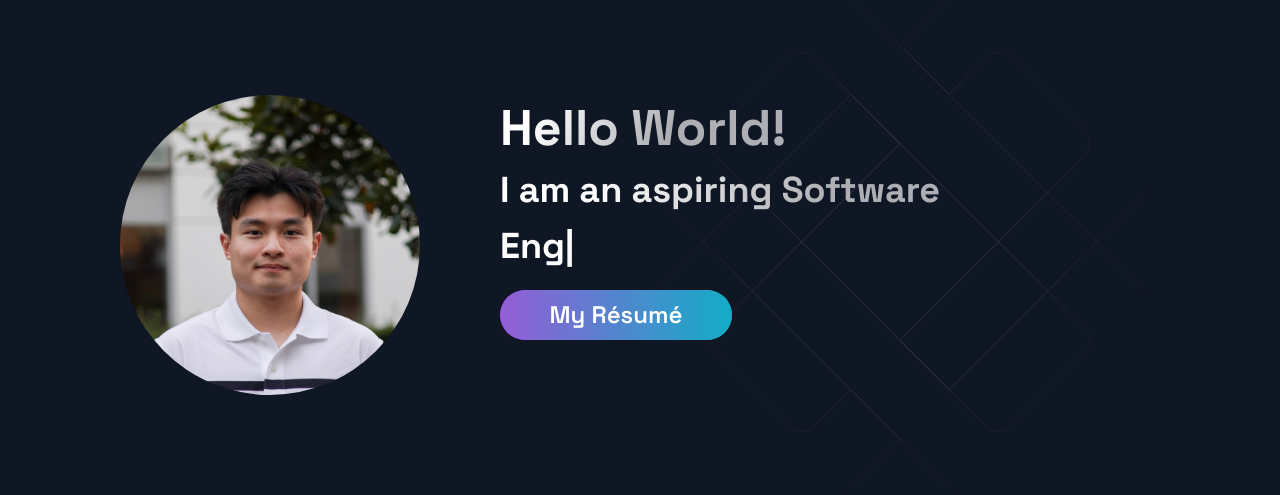
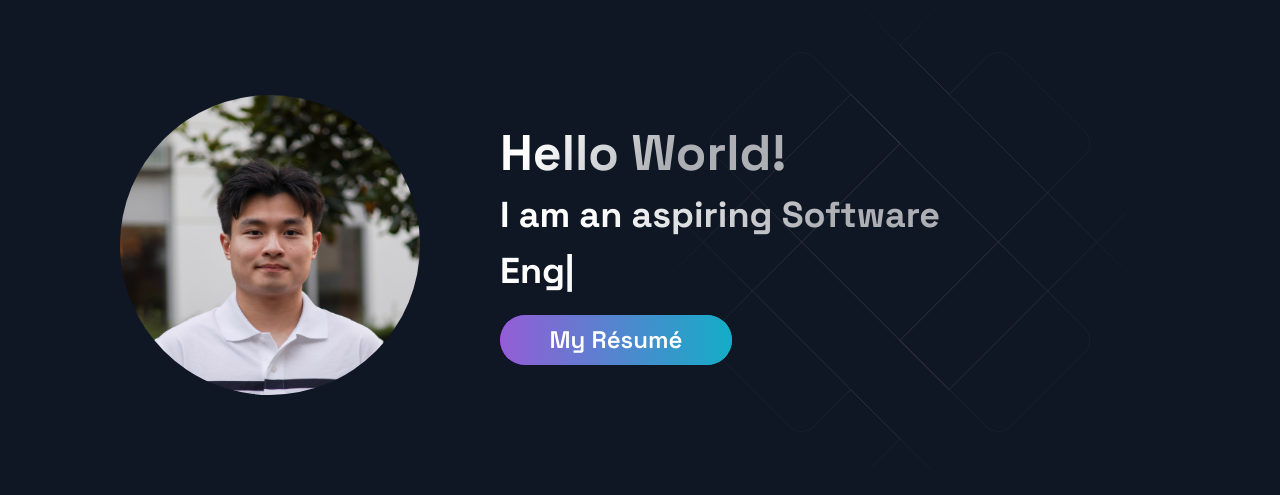
Before and after one commit to chrishadrian/personal-website, a Next.js app: page / in a window 1280 px wide. Shown: the part 130-625 px from the top of the page. Built offline with nearby package versions, Linux system fonts and the light colour scheme; no server answers.

Commit message:
Updated margin on hero

```diff
--- a/src/components/Hero/HeroStyles.js
+++ b/src/components/Hero/HeroStyles.js
@@ -44,9 +44,12 @@ export const ContentSection = styled.div`
 	display: flex;
 	flex-direction: column;
 	align-items: flex-start;
+	justify-content: center;
+	margin-top: 5rem;
 	@media ${(props) => props.theme.breakpoints.md} {
 		align-items: center;
 		text-align: center;
+		margin-top: 0;
 	}
 	@media ${(props) => props.theme.breakpoints.sm} {
 		align-items: center;
```
